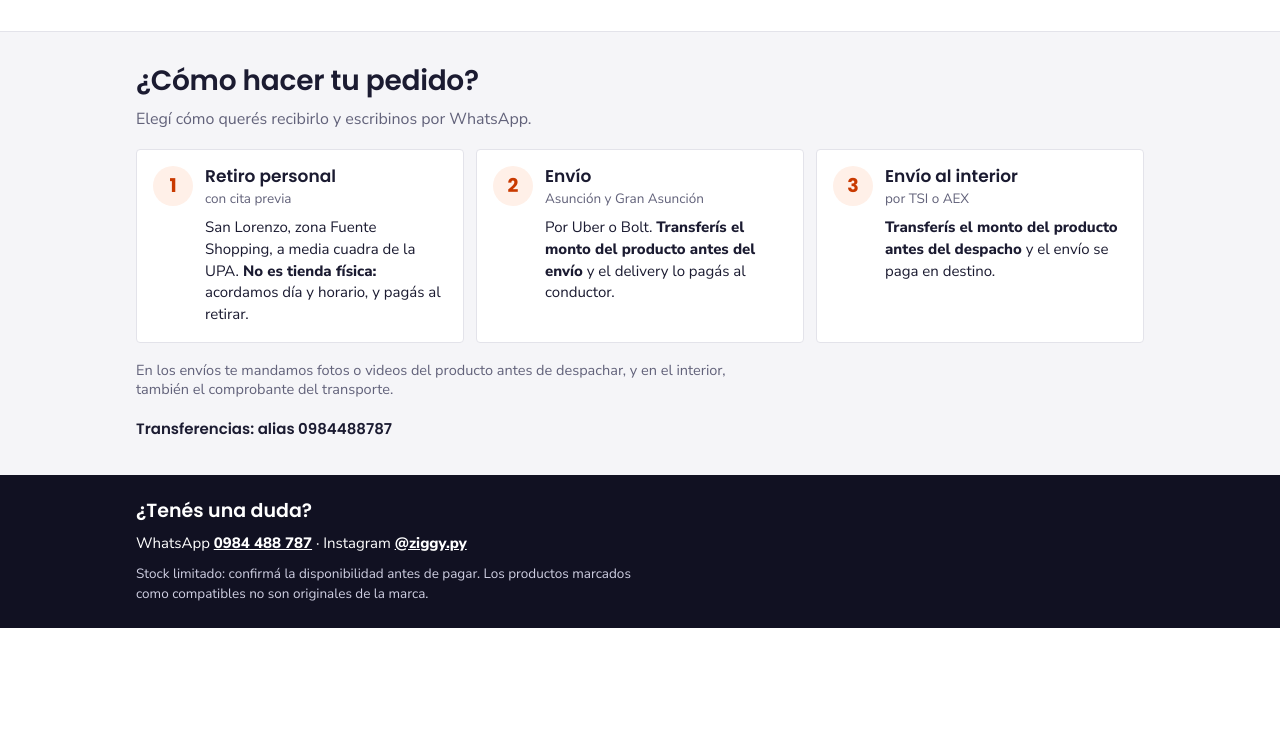
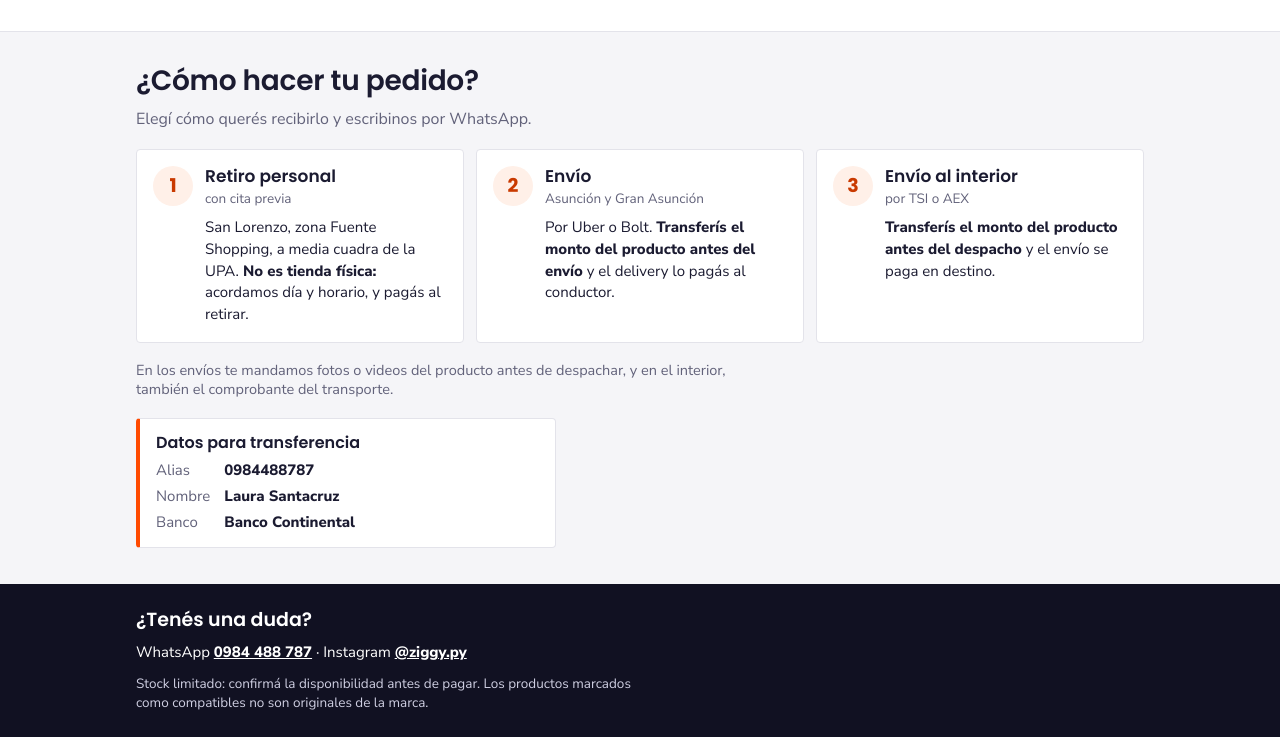
Before and after one commit to ziggypyg/ziggypyg.github.io, a plain HTML site: page index.html in a window 1280 px wide. Shown: the part 3284-4021 px from the top of the page. Before the commit the page ends 3912 px from the top, so only its background shows below. Drawn offline with Linux system fonts and the light colour scheme.

Commit message:
Agregar datos para transferencia
Co-Authored-By: Claude Opus 5.5 <noreply@anthropic.com>
Claude-Session: https://claude.ai/code/session_01ADwd8HB3NWVph2tHqHnPbX

```diff
--- a/index.html
+++ b/index.html
@@ -94,7 +94,11 @@ h1 { margin: 0; font: 600 clamp(27px, 7.4vw, 42px)/1.15 var(--head); letter-spac
 .step p { margin: 6px 0 0; font-size: 15px; line-height: 1.45; grid-column: 2; }
 .step p b { font-weight: 800; }
 .how .note { margin: 0; color: var(--muted); font-size: 14.5px; max-width: 70ch; }
-.how .pay { margin: 0; font: 600 15px/1.4 var(--head); }
+.pay-box { background: var(--white); border: 1px solid var(--line); border-left: 4px solid var(--coral); border-radius: 4px; padding: 14px 16px; max-width: 420px; }
+.pay-box h3 { margin: 0 0 8px; font: 600 16px/1.2 var(--head); }
+.pay-box dl { margin: 0; display: grid; grid-template-columns: auto 1fr; gap: 4px 14px; font-size: 15px; }
+.pay-box dt { color: var(--muted); }
+.pay-box dd { margin: 0; font-weight: 800; font-variant-numeric: tabular-nums; }
 .cta { display: inline-flex; align-items: center; gap: 8px; margin-top: 18px; background: var(--coral); color: var(--on-coral); text-decoration: none; border-radius: 3px; padding: 13px 20px; font: 600 16px/1.2 var(--head); }
 .cta:hover { background: #ff6a2b; }
 .links a.nav-how { color: var(--coral-text); }
@@ -138,7 +142,7 @@ h1 { margin: 0; font: 600 clamp(27px, 7.4vw, 42px)/1.15 var(--head); letter-spac
     <div class="step"><span class="n">3</span><h3>Envío al interior <small>por TSI o AEX</small></h3><p><b>Transferís el monto del producto antes del despacho</b> y el envío se paga en destino.</p></div>
   </div>
   <p class="note">En los envíos te mandamos fotos o videos del producto antes de despachar, y en el interior, también el comprobante del transporte.</p>
-  <p class="pay">Transferencias: alias 0984488787</p>
+  <div class="pay-box"><h3>Datos para transferencia</h3><dl><dt>Alias</dt><dd>0984488787</dd><dt>Nombre</dt><dd>Laura Santacruz</dd><dt>Banco</dt><dd>Banco Continental</dd></dl></div>
 </div></section>
 <footer class="foot"><div class="in">
   <h2>¿Tenés una duda?</h2>
```
